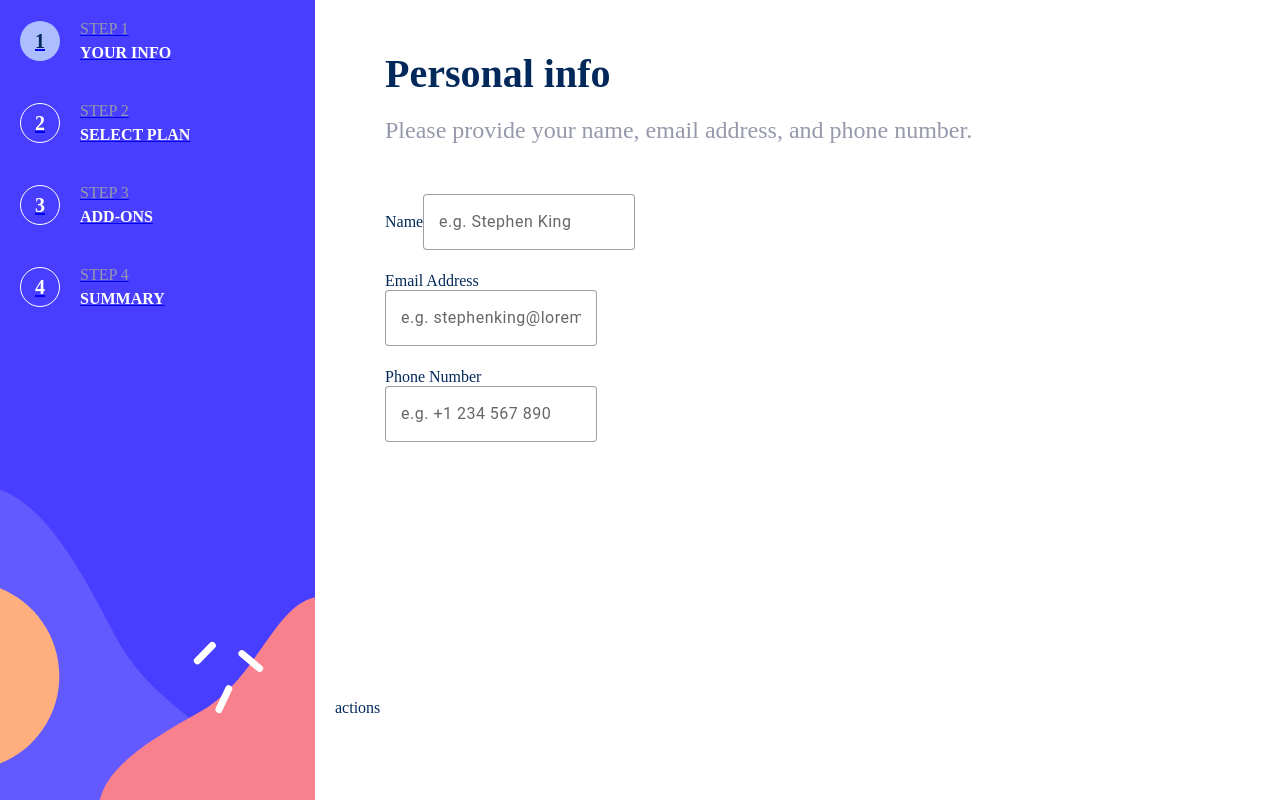
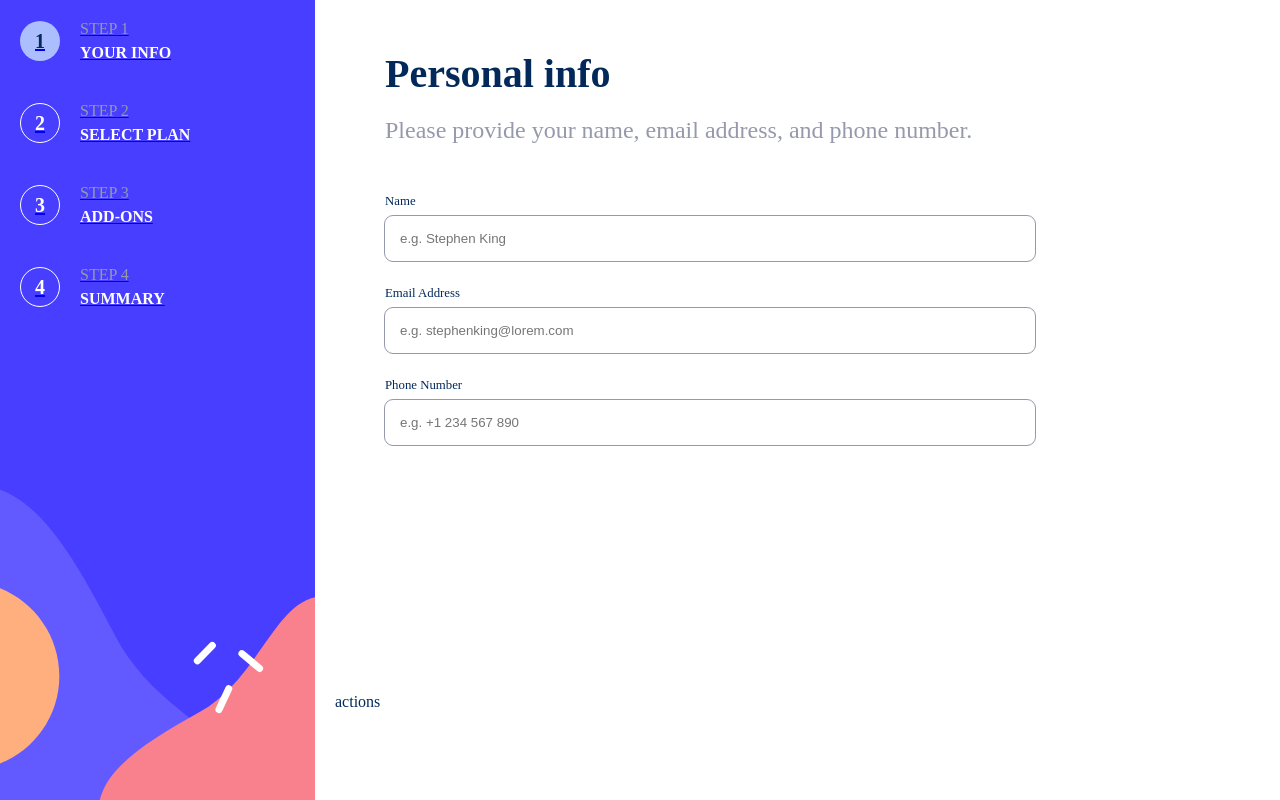
Before and after one commit to darielmedr/multi-step-form, an Angular app: page /personal-info in a window 1280 px wide. Built offline with nearby package versions, Linux system fonts and the light colour scheme.

Commit message:
feat(personal-info): use custom input and adjust styles to match design

```diff
--- a/src/app/personal-info/personal-info.component.html
+++ b/src/app/personal-info/personal-info.component.html
@@ -2,38 +2,23 @@
 
 <section class="personal-info">
   <form [formGroup]="personalInfoForm" class="personal-info__form">
-    <label class="personal-info__form__text__label">Name</label>
-    <mat-form-field class="personal-info__form__field">
-      <input matInput placeholder="e.g. Stephen King" formControlName="name" />
-    </mat-form-field>
+    <app-input-text
+      label="Name"
+      placeholder="e.g. Stephen King"
+      formControlName="name"
+    ></app-input-text>
 
-    <div class="personal-info__form__text">
-      <label class="personal-info__form__text__label">Email Address</label>
-      <!-- <mat-error *ngIf="email.touched && email.invalid">{{
-        getEmailErrorMessage()
-      }}</mat-error> -->
-    </div>
-    <mat-form-field class="personal-info__form__field">
-      <input
-        matInput
-        placeholder="e.g. stephenking@lorem.com"
-        formControlName="email"
-      />
-    </mat-form-field>
+    <app-input-text
+      label="Email Address"
+      placeholder="e.g. stephenking@lorem.com"
+      formControlName="email"
+    ></app-input-text>
 
-    <div class="personal-info__form__text">
-      <label class="personal-info__form__text__label">Phone Number</label>
-      <!-- <mat-error *ngIf="phone.touched && phone.invalid">{{
-        getPhoneErrorMessage()
-      }}</mat-error> -->
-    </div>
-    <mat-form-field class="personal-info__form__field">
-      <!-- <span matTextPrefix *ngIf="phone.value != ''">+53 </span> -->
-      <input
-        matInput
-        placeholder="e.g. +1 234 567 890"
-        formControlName="phone"
-      />
-    </mat-form-field>
+    <app-input-text
+      type="tel"
+      label="Phone Number"
+      placeholder="e.g. +1 234 567 890"
+      formControlName="phone"
+    ></app-input-text>
   </form>
 </section>
--- a/src/app/personal-info/personal-info.component.scss
+++ b/src/app/personal-info/personal-info.component.scss
@@ -1,5 +1,15 @@
+$gap: 2.5rem;
+
 :host {
   display: flex;
   flex-direction: column;
   gap: var(--heading-bottom-spacing);
 }
+
+.personal-info {
+  &__form {
+    display: flex;
+    flex-direction: column;
+    gap: $gap;
+  }
+}
--- a/src/app/personal-info/personal-info.component.ts
+++ b/src/app/personal-info/personal-info.component.ts
@@ -19,7 +19,10 @@ export class PersonalInfoComponent implements OnInit {
     this.personalInfoForm = this.fb.group({
       name: ['', [Validators.required, Validators.minLength(4)]],
       email: ['', [Validators.required, Validators.email]],
-      phone: ['', [Validators.required, Validators.pattern('[0-9]{8}$')]],
+      phone: [
+        '',
+        [Validators.required, Validators.pattern(/^\+?[0-9]{8,11}$/)],
+      ],
     });
   }
 }
--- a/src/app/personal-info/personal-info.module.ts
+++ b/src/app/personal-info/personal-info.module.ts
@@ -11,6 +11,7 @@ import {
   MAT_FORM_FIELD_DEFAULT_OPTIONS,
 } from '@angular/material/form-field';
 import { HeadingModule } from 'src/app/shared/components/heading/heading.module';
+import { InputTextModule } from './features/input-text/input-text.module';
 
 @NgModule({
   declarations: [PersonalInfoComponent],
@@ -27,6 +28,7 @@ import { HeadingModule } from 'src/app/shared/components/heading/heading.module'
     MatFormFieldModule,
     MatInputModule,
     HeadingModule,
+    InputTextModule,
   ],
 })
 export class PersonalInfoModule {}
```
